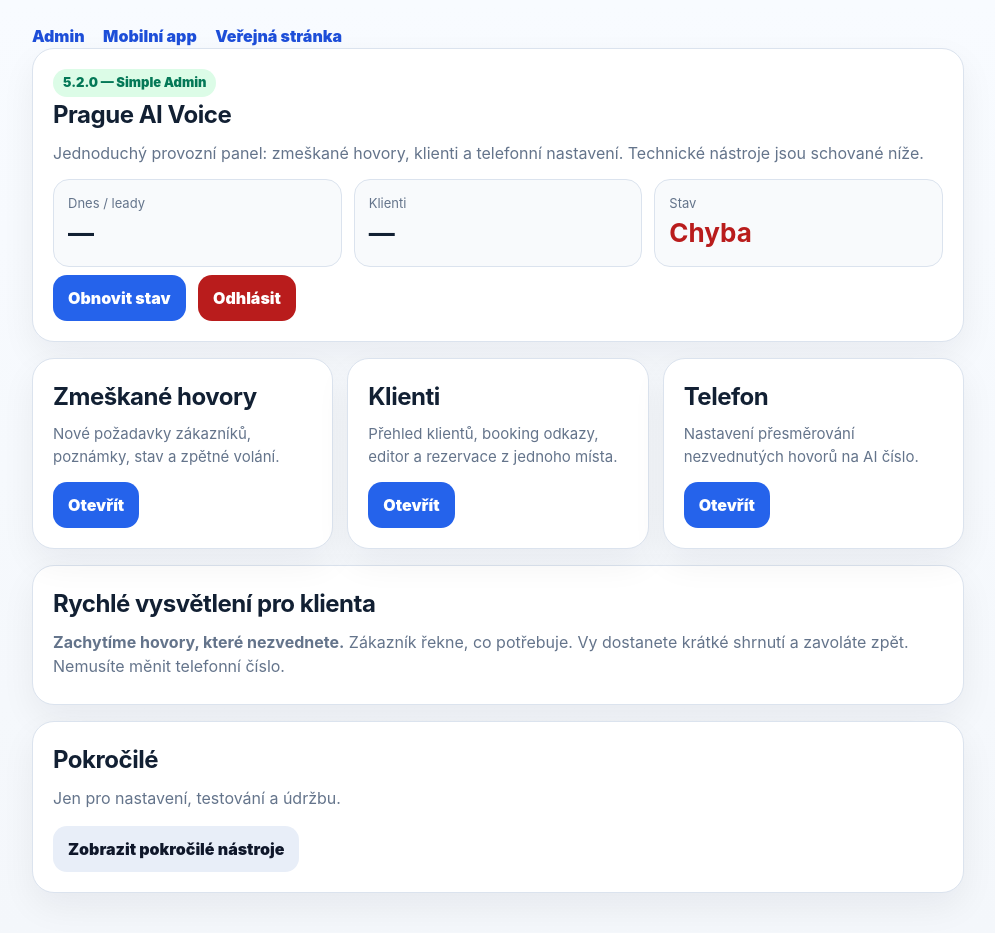
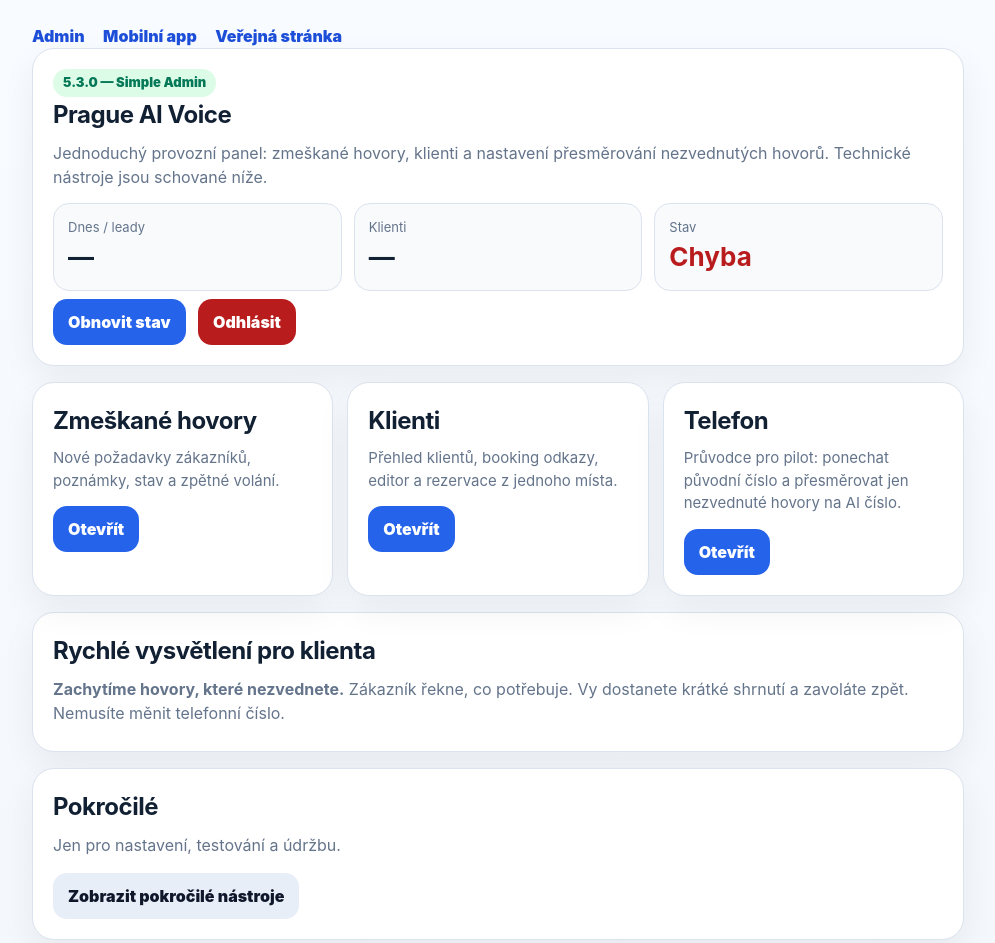
Before and after one commit to marjanmitrovic/prague-ai-voice, a website: page public/admin.html in a window 1280 px wide. Shown: the whole page, without its empty margins (142-1137 px from the left). Drawn offline with Linux system fonts and the light colour scheme; no server answers.

Commit message:
Update admin telephony copy for 5.3.0

```diff
--- a/public/admin.html
+++ b/public/admin.html
@@ -20,9 +20,9 @@
     </div>
 
     <section class="hero">
-      <span class="badge">5.2.0 — Simple Admin</span>
+      <span class="badge">5.3.0 — Simple Admin</span>
       <h1>Prague AI Voice</h1>
-      <p>Jednoduchý provozní panel: zmeškané hovory, klienti a telefonní nastavení. Technické nástroje jsou schované níže.</p>
+      <p>Jednoduchý provozní panel: zmeškané hovory, klienti a nastavení přesměrování nezvednutých hovorů. Technické nástroje jsou schované níže.</p>
       <div class="status">
         <div class="stat"><span>Dnes / leady</span><b id="leadStat">—</b></div>
         <div class="stat"><span>Klienti</span><b id="businessStat">—</b></div>
@@ -45,7 +45,7 @@
       </article>
       <article class="card mainCard">
         <h2>Telefon</h2>
-        <p>Nastavení přesměrování nezvednutých hovorů na AI číslo.</p>
+        <p>Průvodce pro pilot: ponechat původní číslo a přesměrovat jen nezvednuté hovory na AI číslo.</p>
         <a class="btn" href="/telephony-setup">Otevřít</a>
       </article>
     </section>
```
